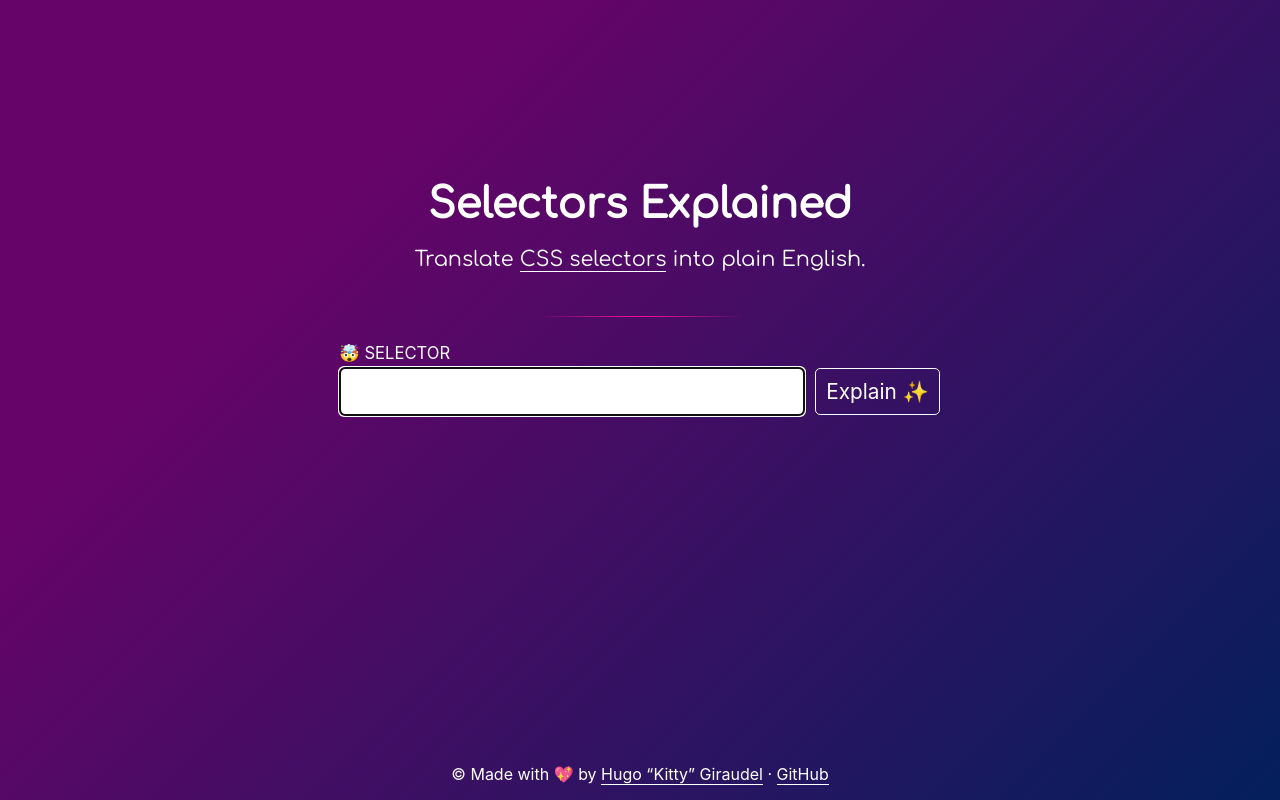
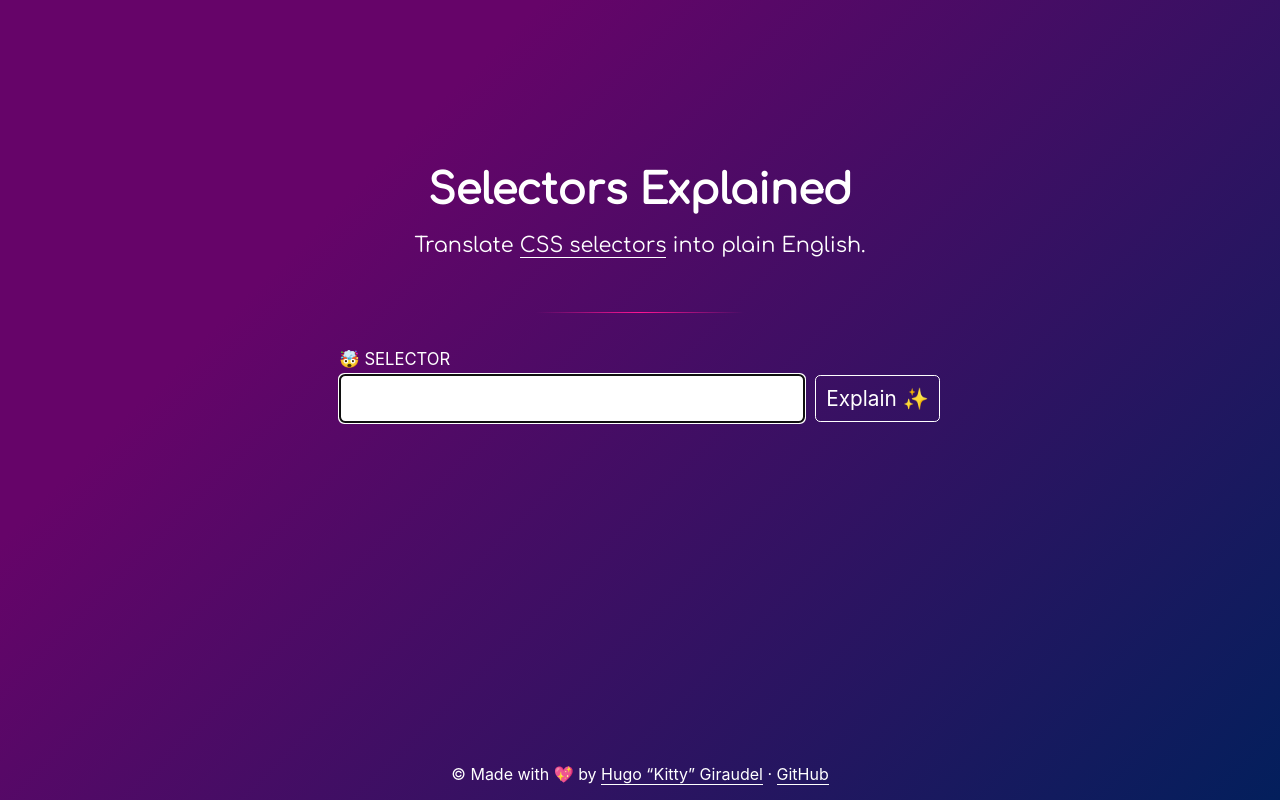
Before and after one commit to KittyGiraudel/selectors-explained, a plain HTML site: page index.html in a window 1280 px wide. Drawn offline with Linux system fonts and the light colour scheme.

Commit message:
Make the design less packed

```diff
--- a/styles.css
+++ b/styles.css
@@ -38,8 +38,8 @@ body {
 
 .Header {
   text-align: center;
-  padding-bottom: 2em;
-  margin-bottom: 1.25em;
+  padding-bottom: 2.5em;
+  margin-bottom: 1.75em;
   position: relative;
 }
 
@@ -76,7 +76,7 @@ body {
   display: flex;
   flex-wrap: wrap;
   align-items: stretch;
-  margin: 0 -0.25em 2em;
+  margin: 0 -0.25em 3em;
 }
 
 .Label {
```
